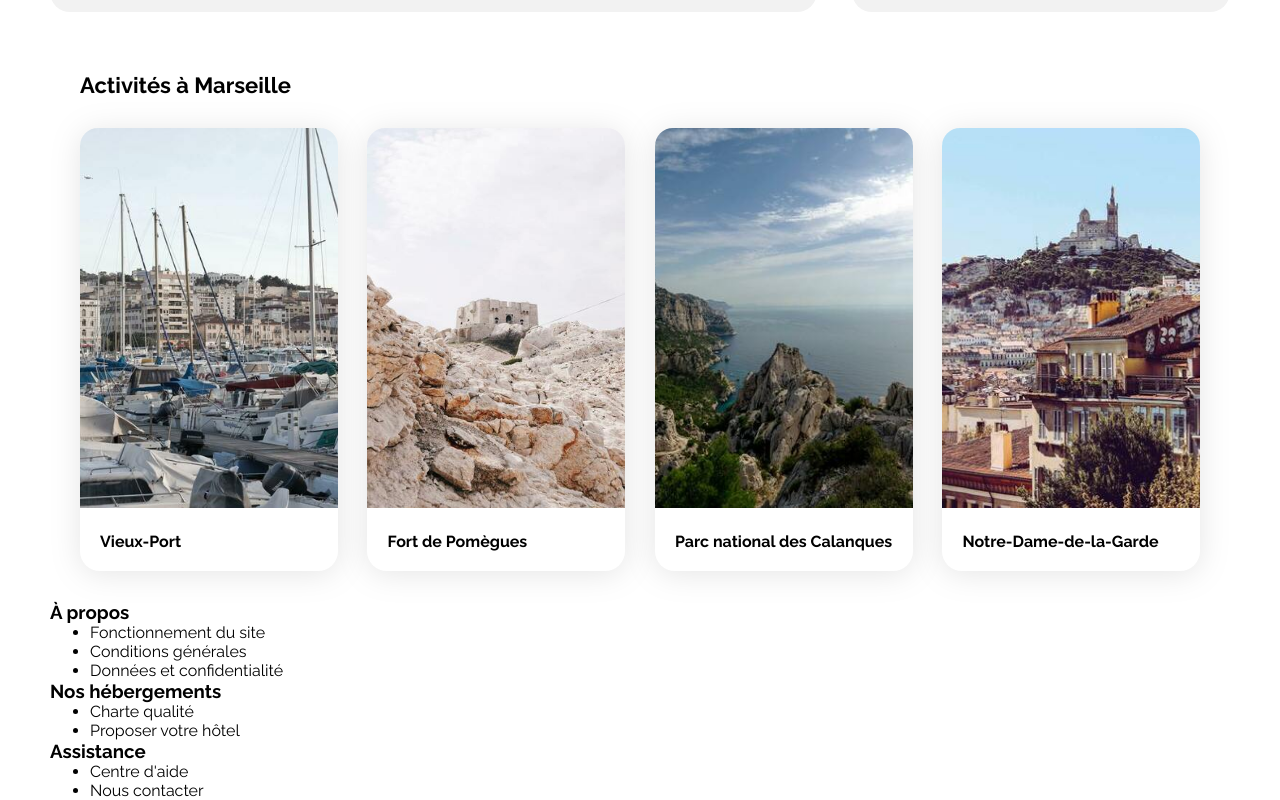
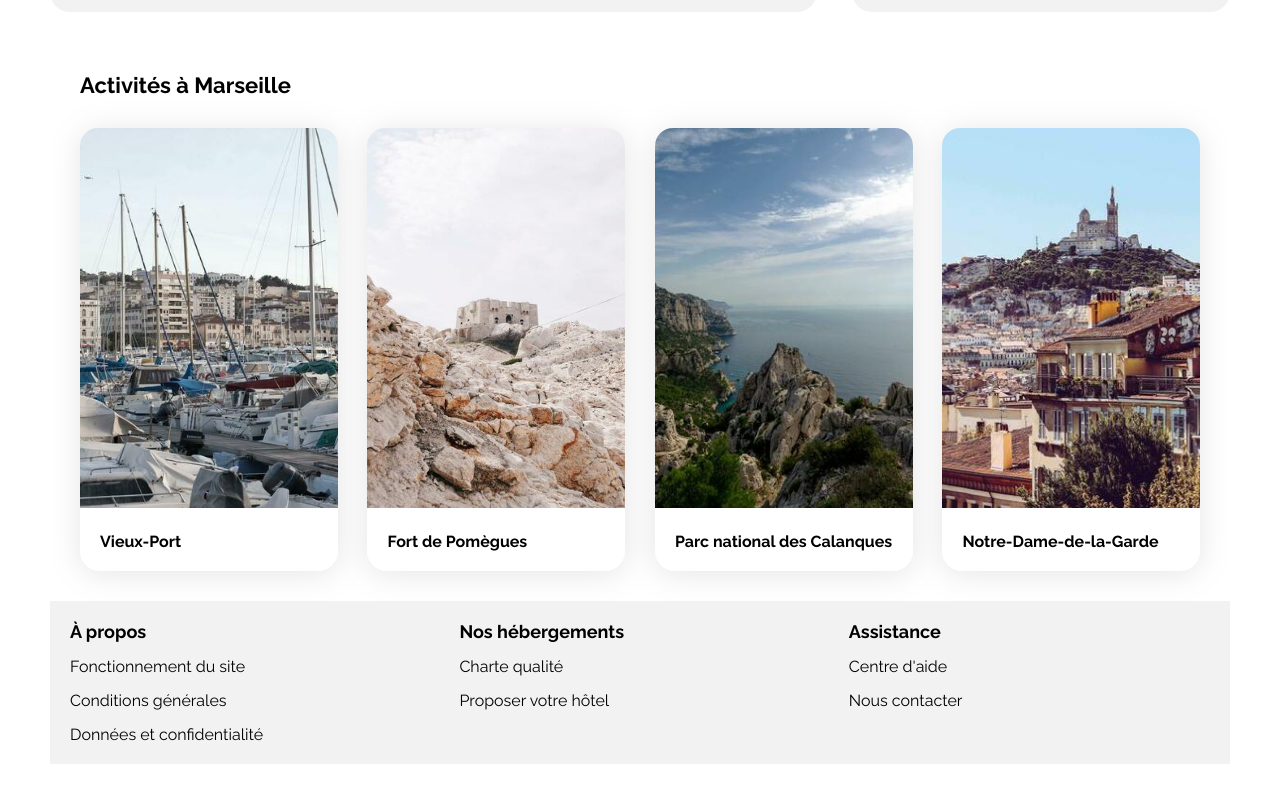
Before and after one commit to adrienglbrt/booki, a plain HTML site: page index.html in a window 1280 px wide. Shown: the part 1076-1876 px from the top of the page. After the commit the page ends 1840 px from the top, so only its background shows below. Drawn offline with Linux system fonts and the light colour scheme.

Commit message:
Footer style

```diff
--- a/css/style.css
+++ b/css/style.css
@@ -348,6 +348,35 @@ header .logo {
     margin: 20px 0;
 }
 
+/****** Footer ***********/
+
+footer {
+    background-color: #F2F2F2;
+}
+
+.footer-nav {
+    display: flex;
+}
+
+.footer-column {
+    padding: 20px;
+    width: 33%;
+}
+
+.footer-column h3 {
+    font-size: 18px;
+}
+
+.footer-column ul {
+    padding: 0;
+}
+
+.footer-column li {
+    font-size: 16px;
+    list-style: none;
+    padding-top: 15px;
+}
+
 /* Le code ci-dessous correspond à la version responsive uniquement */
 
 /****** Media queries ***********/
```
